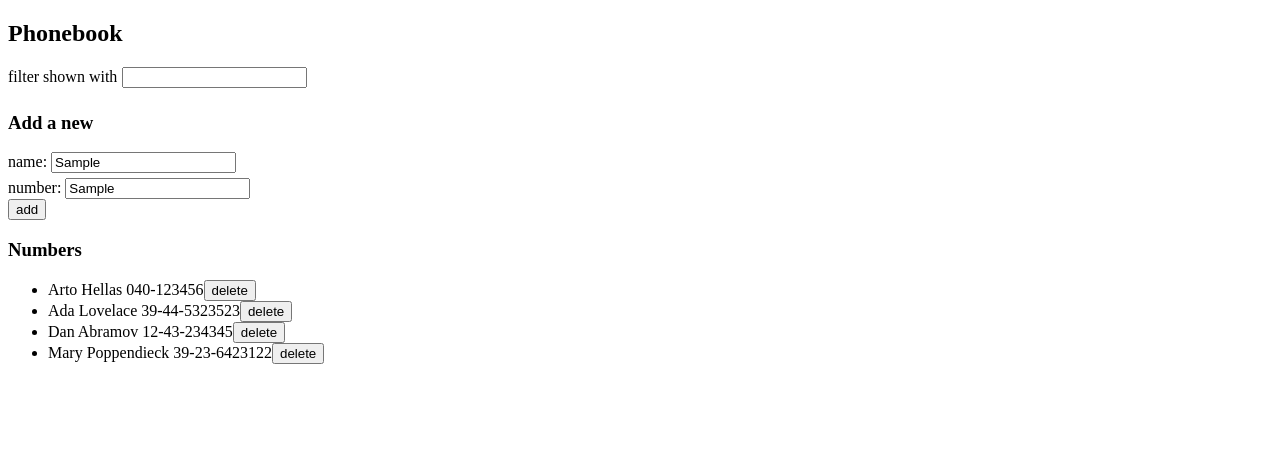
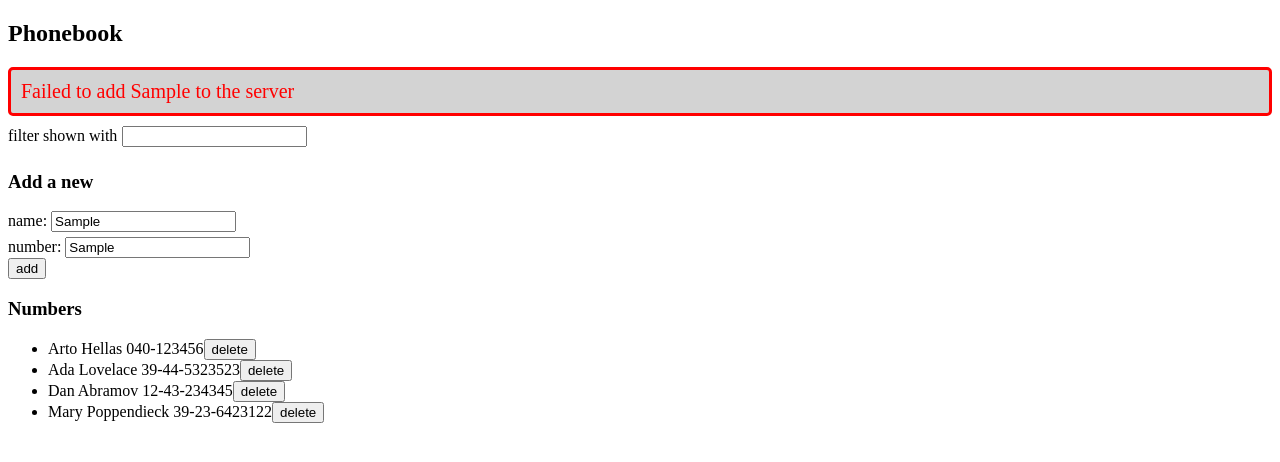
Before and after one commit to GeorgiDS9/full-stack-open-part2, a React (Vite) app in the folder phonebook/: page / in a window 1280 px wide. Both pictures are taken after typing "Sample", "Sample" into the empty fields and a click on the button "add". Shown: the top 462 px of the page. Built offline with nearby package versions, Linux system fonts and the light colour scheme; no server answers; data requests are answered from the project's data file.

Commit message:
Exercise 2.17

```diff
--- a/phonebook/src/App.jsx
+++ b/phonebook/src/App.jsx
@@ -10,7 +10,7 @@ const App = () => {
   const [newName, setNewName] = useState("");
   const [newNumber, setNewNumber] = useState("");
   const [newFilter, setNewFilter] = useState("");
-  const [notification, setNotification] = useState("");
+  const [notification, setNotification] = useState(null);
 
   useEffect(() => {
     personService.getAll().then((initialPersons) => {
@@ -18,8 +18,8 @@ const App = () => {
     });
   }, []);
 
-  const showNotification = (message) => {
-    setNotification(message);
+  const showNotification = (message, type = "success") => {
+    setNotification({ message, type });
     setTimeout(() => setNotification(null), 5000);
   };
 
@@ -47,8 +47,9 @@ const App = () => {
             showNotification(`Updated ${existingPerson.name}'s number`);
           })
           .catch(() => {
-            alert(
-              `Information of ${existingPerson.name} has already been removed from server`
+            showNotification(
+              `Information of ${existingPerson.name} has already been removed from server`,
+              "error"
             );
             setPersons(
               persons.filter((person) => person.id !== existingPerson.id)
@@ -72,7 +73,7 @@ const App = () => {
         showNotification(`Added ${returnedPerson.name}`);
       })
       .catch(() => {
-        alert(`Failed to add ${newName} to the server`);
+        showNotification(`Failed to add ${newName} to the server`, "error");
       });
   };
 
@@ -86,7 +87,11 @@ const App = () => {
           showNotification(`Deleted ${personToDelete.name}`);
         })
         .catch(() => {
-          alert(`Failed to delete ${personToDelete.name}`);
+          showNotification(
+            `Information of ${personToDelete.name} has already been removed from server`,
+            "error"
+          );
+          setPersons(persons.filter((p) => p.id !== id));
         });
     }
   };
--- a/phonebook/src/components/Notification.jsx
+++ b/phonebook/src/components/Notification.jsx
@@ -6,7 +6,7 @@ const Notification = ({ message }) => {
   }
 
   const style = {
-    color: "green",
+    color: message.type === "error" ? "red" : "green",
     background: "lightgrey",
     fontSize: 20,
     borderStyle: "solid",
@@ -15,11 +15,15 @@ const Notification = ({ message }) => {
     marginBottom: 10,
   };
 
-  return <div style={style}>{message}</div>;
+  return <div style={style}>{message.message}</div>;
 };
 
 Notification.propTypes = {
-  message: PropTypes.string,
+  message: PropTypes.shape({
+    message: PropTypes.string,
+    type: PropTypes.oneOf(["success", "error"]),
+  }),
 };
 
+Notification.displayName = "Notification";
 export default Notification;
```
